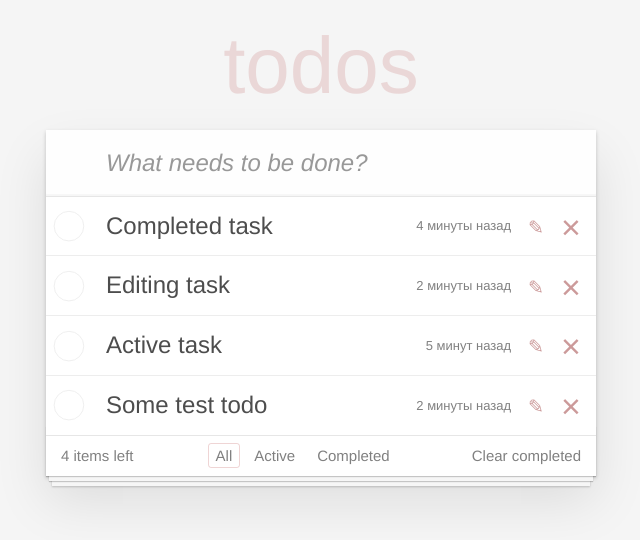
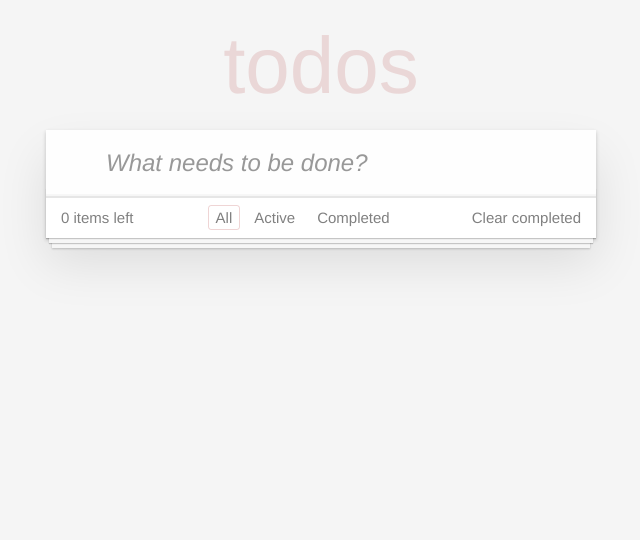
Before and after one commit to loginsan/todos, a React (Create React App) app: page / in a window 1280 px wide. Shown: the top 540 px of the page, without its empty margins (319-959 px from the left). Built offline with nearby package versions, Linux system fonts and the light colour scheme.

Commit message:
add localStorage support

```diff
--- a/src/components/App/App.js
+++ b/src/components/App/App.js
@@ -4,14 +4,13 @@ import Main from '../Main';
 import enums from '../../constant';
 
 export default class App extends Component {
-  state = {
-    todoData: [
-      this.createTodoObj('Completed task', true),
-      this.createTodoObj('Editing task', true),
-      this.createTodoObj('Active task', true),
-      this.createTodoObj('Some test todo', true),
-    ],
-  };
+  constructor() {
+    super();
+    const loadState = localStorage.getItem('todoState');
+    this.state = {
+      todoData: loadState === null ? [] : JSON.parse(loadState).todoData,
+    };
+  }
 
   onToggleDone = (id) => {
     this.setState(({ todoData }) => this.toggleProp(todoData, id, 'isDone'));
@@ -78,6 +77,10 @@ export default class App extends Component {
     todoData: propArr.map((el) => (el.id === id ? { ...el, [name]: !el[name] } : el)),
   });
 
+  saveState = () => {
+    localStorage.setItem('todoState', JSON.stringify(this.state));
+  };
+
   listHandlers = () => ({
     delete: this.onDelete,
     check: this.onToggleDone,
@@ -99,11 +102,12 @@ export default class App extends Component {
       isHidden: false,
       description: text,
       created: demo ? Date.now() - Math.ceil(1000 * 60 * 7 * Math.random()) : Date.now(),
-    };
-  }
+    }
+  };
 
   render() {
     const { todoData } = this.state;
+    this.saveState();
     return (
       <section className="todoapp">
         <Header addTodo={this.onAddTodo} />
```
